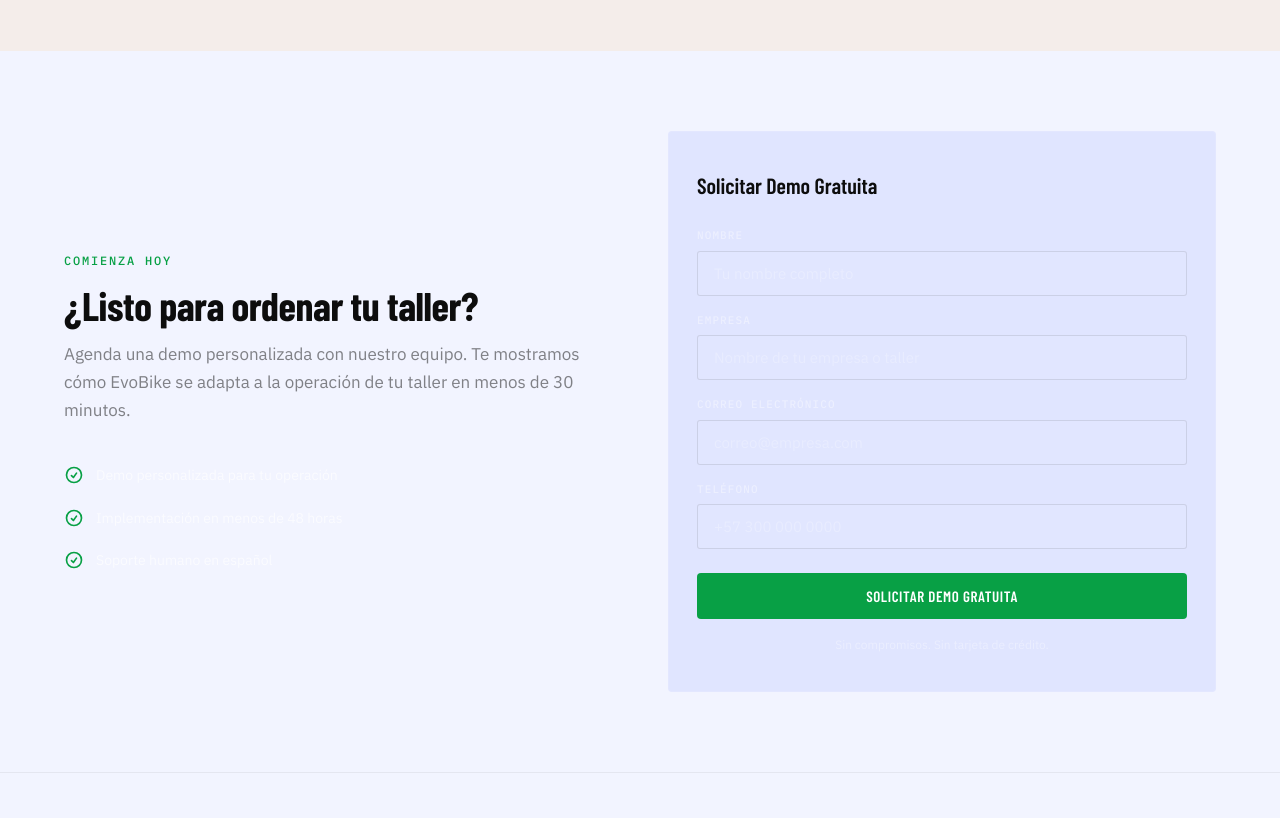
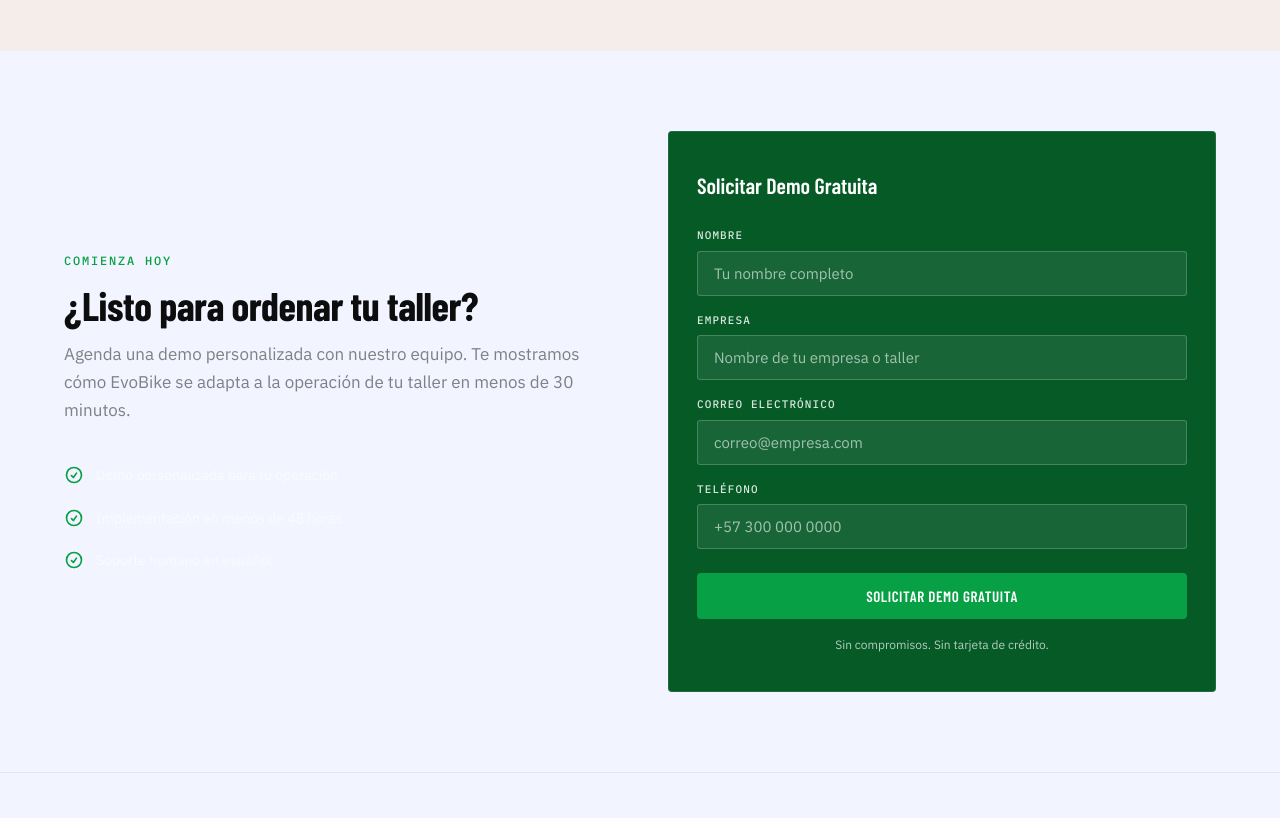
Before and after one commit to ClariseSimanca/LandingPage, a plain HTML site: page index.html in a window 1280 px wide. Shown: the part 3340-4158 px from the top of the page. Drawn offline with nearby package versions, Linux system fonts and the light colour scheme; a web font is replaced by a local one.

Commit message:
Update form background to dark green for better text visibility

```diff
--- a/index.html
+++ b/index.html
@@ -1039,9 +1039,9 @@
       color: rgba(13, 13, 13, 0.5);
     }
 
-    .cta-final__form {
-      background: var(--black-light);
-      border: 1px solid rgba(255, 255, 255, 0.08);
+        .cta-final__form {
+      background: #055A26;
+      border: 1px solid rgba(255, 255, 255, 0.1);
       border-radius: 4px;
       padding: 36px 28px;
     }
@@ -1050,7 +1050,7 @@
       font-family: var(--font-headline);
       font-weight: 600;
       font-size: 22px;
-      color: var(--text-dark);
+      color: var(--white);
       margin-bottom: 24px;
     }
 
@@ -1065,7 +1065,7 @@
       font-weight: 500;
       letter-spacing: 0.1em;
       text-transform: uppercase;
-      color: rgba(255, 255, 255, 0.4);
+      color: rgba(255, 255, 255, 0.85);
       margin-bottom: 6px;
     }
 
@@ -1073,23 +1073,23 @@
     .form-group textarea {
       width: 100%;
       padding: 12px 16px;
-      background: rgba(255, 255, 255, 0.05);
-      border: 1px solid rgba(13, 13, 13, 0.1);
+      background: rgba(255, 255, 255, 0.08);
+      border: 1px solid rgba(255, 255, 255, 0.2);
       border-radius: 3px;
-      color: var(--text-dark);
+      color: var(--white);
       font-size: 15px;
       transition: border-color 0.3s ease, background 0.3s ease;
     }
 
     .form-group input::placeholder,
     .form-group textarea::placeholder {
-      color: rgba(255, 255, 255, 0.25);
+      color: rgba(255, 255, 255, 0.6);
     }
 
     .form-group input:focus,
     .form-group textarea:focus {
-      border-color: var(--primary);
-      background: rgba(255, 255, 255, 0.08);
+      border-color: var(--white);
+      background: rgba(255, 255, 255, 0.12);
     }
 
     .cta-final__form .btn {
@@ -1099,7 +1099,7 @@
 
     .cta-final__disclaimer {
       font-size: 12px;
-      color: rgba(255, 255, 255, 0.35);
+      color: rgba(255, 255, 255, 0.7);
       margin-top: 16px;
       text-align: center;
     }
```
